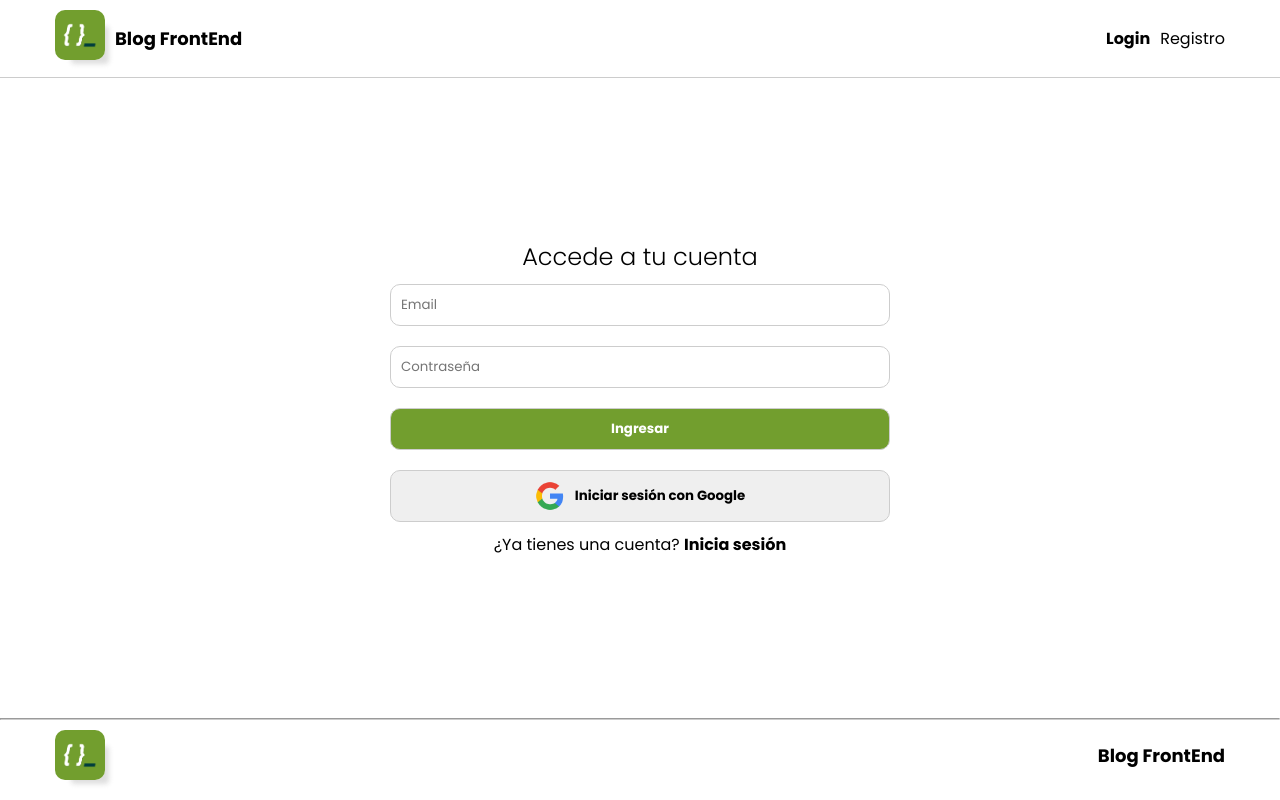
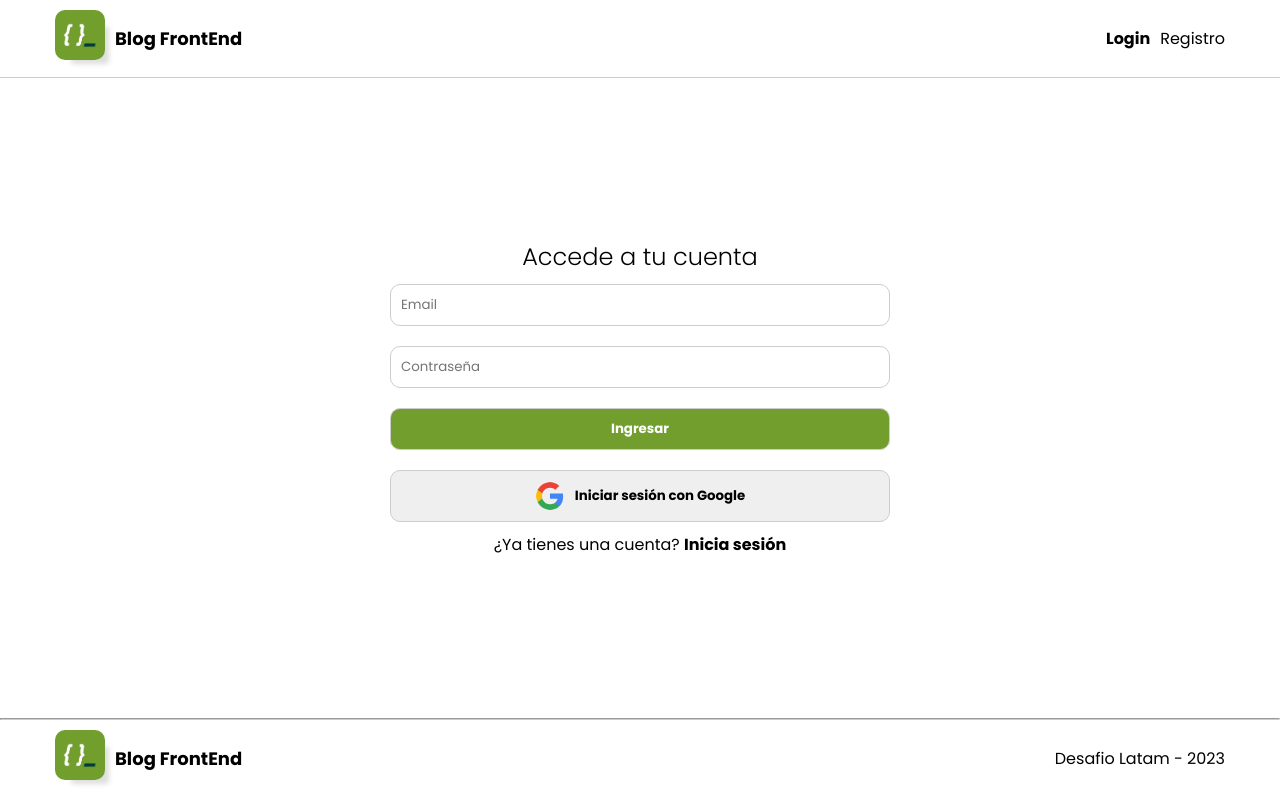
Before and after one commit to mr-gantiva/blog-frontend-sass, a plain HTML site: page assets/views/login.html in a window 1280 px wide. Drawn offline with nearby package versions, Linux system fonts and the light colour scheme.

Commit message:
Upload changes on project

```diff
--- a/assets/views/login.html
+++ b/assets/views/login.html
@@ -54,8 +54,17 @@
     <hr class="border__gray">
     <footer>
         <nav class="navbar">
-            <img class="navbar__image" src="../images/logos/adl.png" alt="">
-            <h3 class="nabvar__title">Blog FrontEnd</h3>
+            <div class="navbar__logo">
+                <a href="./index.html">
+                    <img class="navbar__image" src="../images/logos/adl.png" alt="">
+                </a>
+                <a href="./index.html">
+                    <h3 class="nabvar__title">Blog FrontEnd</h3>
+                </a>
+            </div>
+            <div class="navbar__list">
+                <p>Desafio Latam - 2023</p>
+            </div>
         </nav>
     </footer>
     <script src="https://unpkg.com/aos@2.3.1/dist/aos.js"></script>
```
Also changed, not shown: assets/views/post-bootstrap.html (+11 -2 lines), assets/views/registro.html (+11 -2 lines), index.html (+11 -2 lines).
